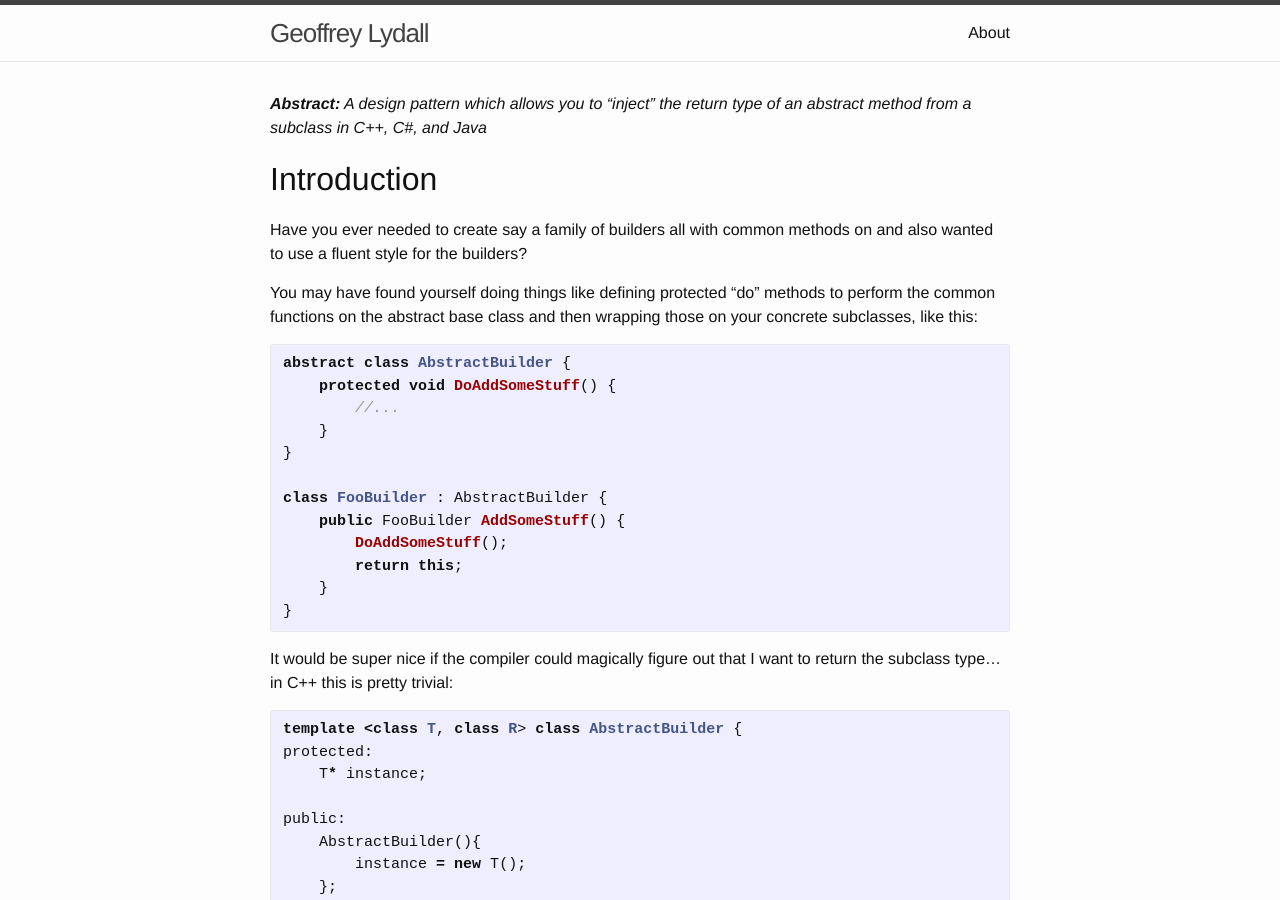
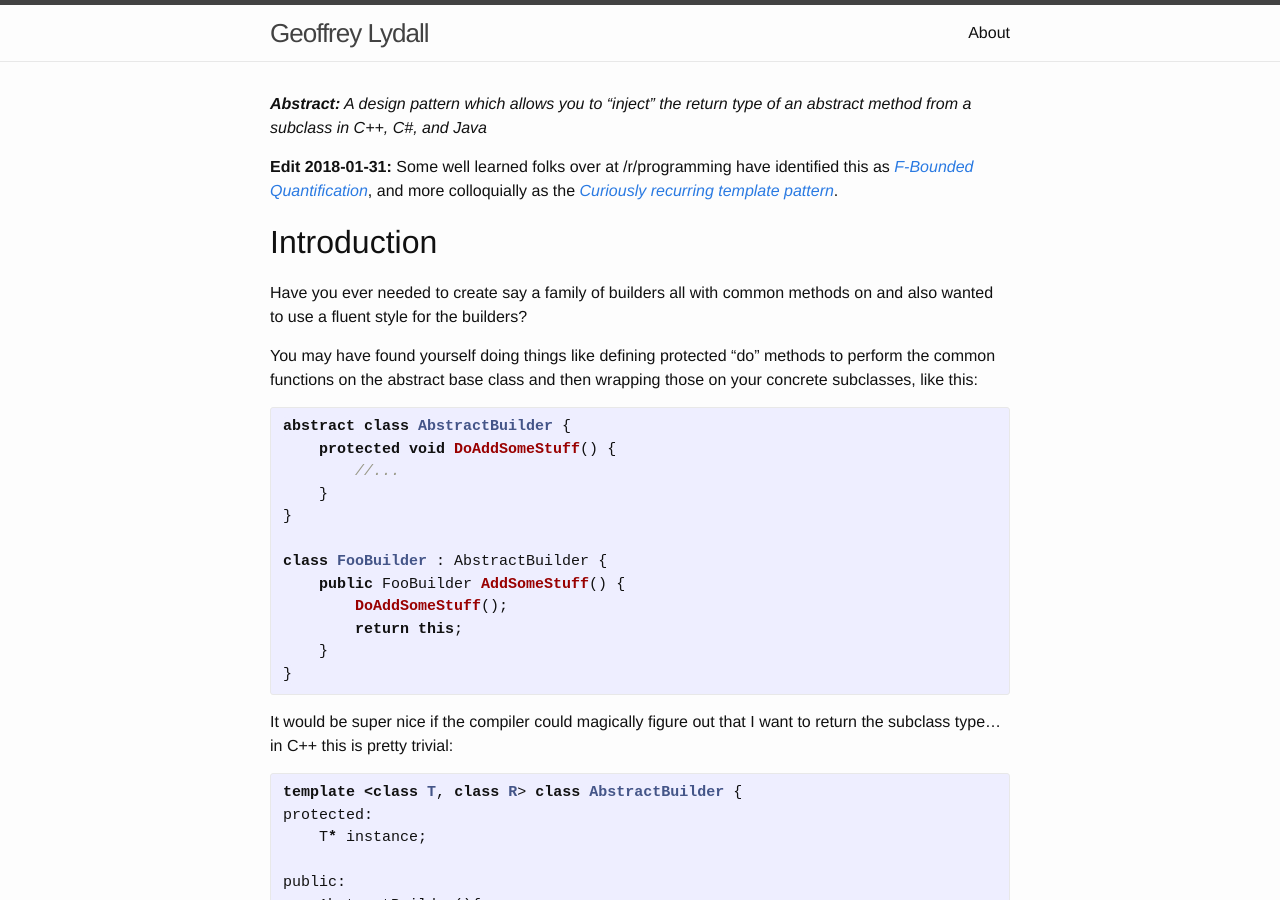
Before and after one commit to geoffles/geoffles.github.io, a Jekyll site: the page built from _posts/2018-01-30-type-inversion-pattern.md, in a window 1280 px wide and 900 px high. Built offline with Jekyll 4.4.1, drawn with Linux system fonts in a browser that asks for light colours.

Commit message:
Added edit about F-Bounded quantification

```diff
--- a/_posts/2018-01-30-type-inversion-pattern.md
+++ b/_posts/2018-01-30-type-inversion-pattern.md
@@ -7,6 +7,8 @@ date: 2018-01-18 9:26:00+0200
 ---
 
 ***Abstract:** A design pattern which allows you to "inject" the return type of an abstract method from a subclass in C++, C#, and Java*
+
+**Edit 2018-01-31:** Some well learned folks over at /r/programming have identified this as [*F-Bounded Quantification*](https://en.wikipedia.org/wiki/Bounded_quantification#F-bounded_quantification), and more colloquially as the [*Curiously recurring template pattern*](https://en.wikipedia.org/wiki/Curiously_recurring_template_pattern).
 
 # Introduction
 
```
